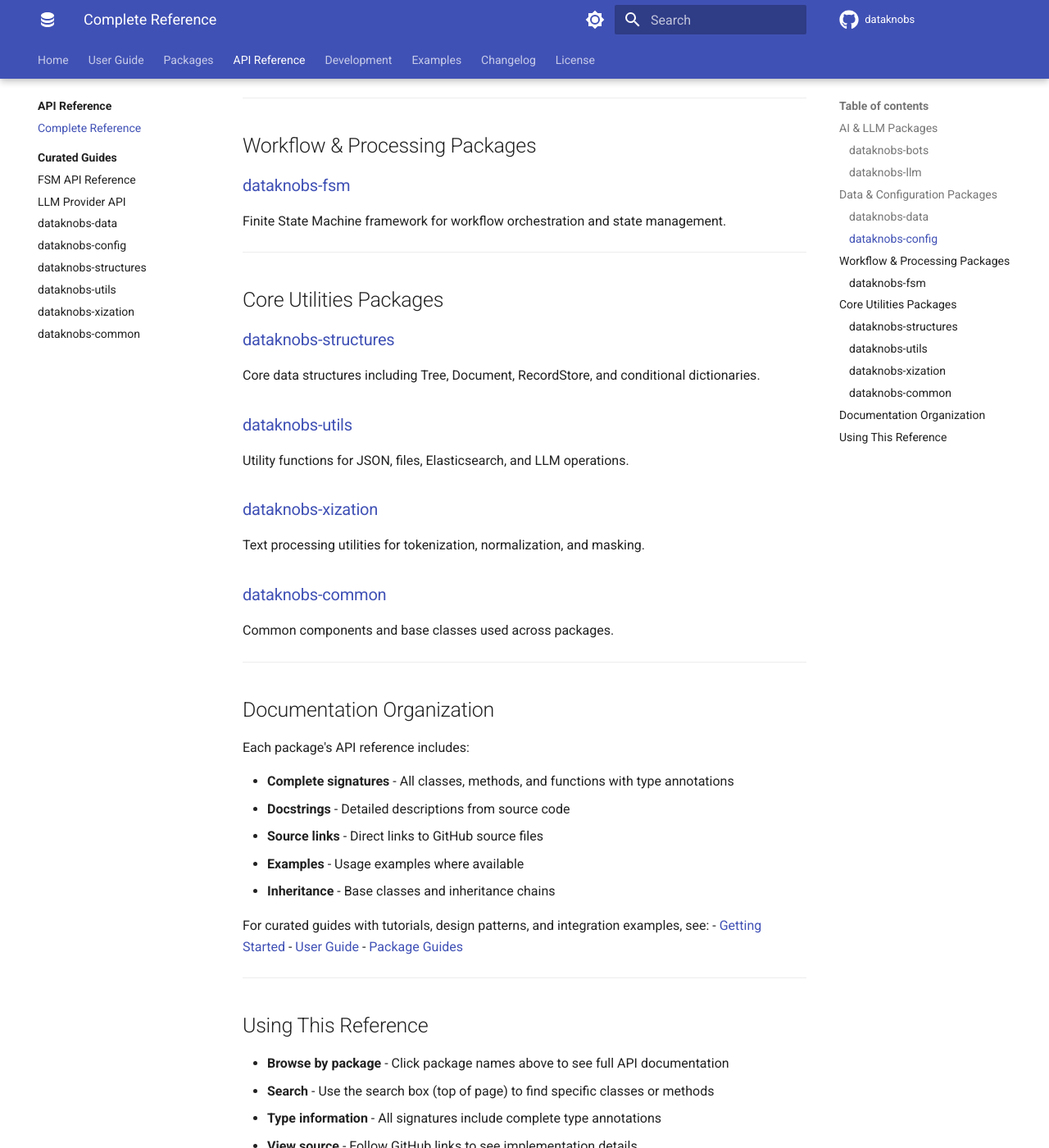
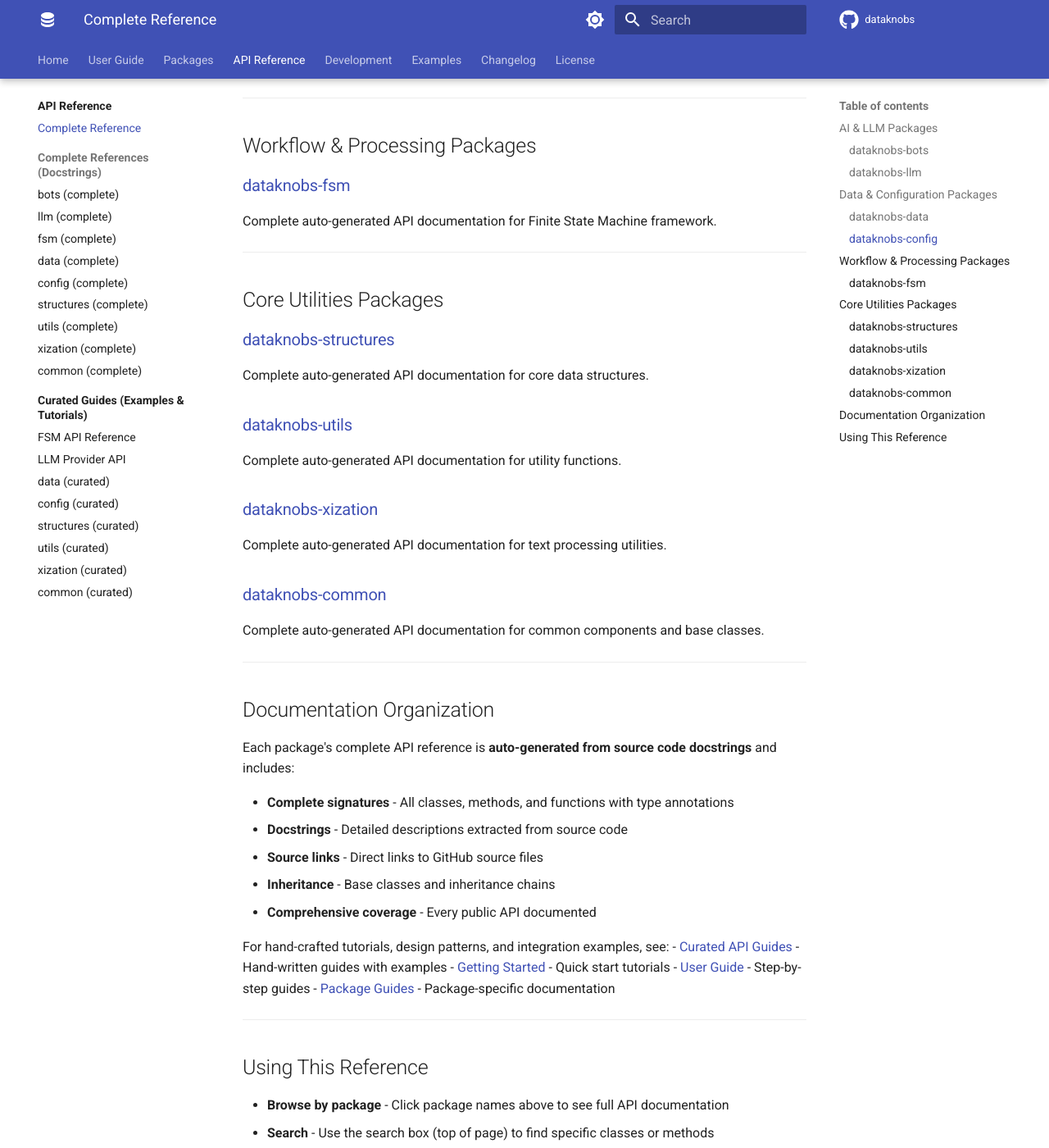
Before and after one commit to KBS-Labs/dataknobs, an MkDocs documentation site: the page built from docs/api/complete-reference.md, in a window 1280 px wide and 1400 px high, scrolled down 888 px. Shown: the whole window at 82% size. Built offline with MkDocs 1.6.1 and Material for MkDocs 9.7.7, drawn with Linux system fonts in a browser that asks for light colours; comment, search, counter and statistics services are not loaded; some of the changed text lies outside the part shown.

Commit message:
added separate complete API reference pages for each package

```diff
--- a/docs/api/complete-reference.md
+++ b/docs/api/complete-reference.md
@@ -8,61 +8,62 @@ This page provides links to comprehensive API documentation for all Dataknobs pa
 
 ## AI & LLM Packages
 
-### [dataknobs-bots](../packages/bots/api/index.md)
-AI chatbots and agents with comprehensive tool integration examples.
+### [dataknobs-bots](reference/bots.md)
+Complete auto-generated API documentation for AI chatbots and agents.
 
-### [dataknobs-llm](../packages/llm/api/llm.md)
-LLM provider interfaces, prompts, conversations, and structured tool calling.
+### [dataknobs-llm](reference/llm.md)
+Complete auto-generated API documentation for LLM provider interfaces, prompts, and conversations.
 
 ---
 
 ## Data & Configuration Packages
 
-### [dataknobs-data](dataknobs-data.md)
-Data abstraction layer with support for multiple backends (Elasticsearch, PostgreSQL, MongoDB, SQLite).
+### [dataknobs-data](reference/data.md)
+Complete auto-generated API documentation for data abstraction layer with multiple backends.
 
-### [dataknobs-config](dataknobs-config.md)
-Configuration management with references, environment overrides, and secret handling.
+### [dataknobs-config](reference/config.md)
+Complete auto-generated API documentation for configuration management.
 
 ---
 
 ## Workflow & Processing Packages
 
-### [dataknobs-fsm](../packages/fsm/api/index.md)
-Finite State Machine framework for workflow orchestration and state management.
+### [dataknobs-fsm](reference/fsm.md)
+Complete auto-generated API documentation for Finite State Machine framework.
 
 ---
 
 ## Core Utilities Packages
 
-### [dataknobs-structures](dataknobs-structures.md)
-Core data structures including Tree, Document, RecordStore, and conditional dictionaries.
+### [dataknobs-structures](reference/structures.md)
+Complete auto-generated API documentation for core data structures.
 
-### [dataknobs-utils](dataknobs-utils.md)
-Utility functions for JSON, files, Elasticsearch, and LLM operations.
+### [dataknobs-utils](reference/utils.md)
+Complete auto-generated API documentation for utility functions.
 
-### [dataknobs-xization](dataknobs-xization.md)
-Text processing utilities for tokenization, normalization, and masking.
+### [dataknobs-xization](reference/xization.md)
+Complete auto-generated API documentation for text processing utilities.
 
-### [dataknobs-common](dataknobs-common.md)
-Common components and base classes used across packages.
+### [dataknobs-common](reference/common.md)
+Complete auto-generated API documentation for common components and base classes.
 
 ---
 
 ## Documentation Organization
 
-Each package's API reference includes:
+Each package's complete API reference is **auto-generated from source code docstrings** and includes:
 
 - **Complete signatures** - All classes, methods, and functions with type annotations
-- **Docstrings** - Detailed descriptions from source code
+- **Docstrings** - Detailed descriptions extracted from source code
 - **Source links** - Direct links to GitHub source files
-- **Examples** - Usage examples where available
 - **Inheritance** - Base classes and inheritance chains
+- **Comprehensive coverage** - Every public API documented
 
-For curated guides with tutorials, design patterns, and integration examples, see:
-- [Getting Started](../getting-started.md)
-- [User Guide](../user-guide/index.md)
-- [Package Guides](../packages/index.md)
+For hand-crafted tutorials, design patterns, and integration examples, see:
+- [Curated API Guides](index.md#curated-guides-below) - Hand-written guides with examples
+- [Getting Started](../getting-started.md) - Quick start tutorials
+- [User Guide](../user-guide/index.md) - Step-by-step guides
+- [Package Guides](../packages/index.md) - Package-specific documentation
 
 ---
 
--- a/mkdocs.yml
+++ b/mkdocs.yml
@@ -205,16 +205,26 @@ nav:
   - API Reference:
     - api/index.md
     - Complete Reference: api/complete-reference.md
-    - Curated Guides:
-      - dataknobs-bots: packages/bots/api/index.md
-      - dataknobs-fsm: packages/fsm/api/index.md
-      - dataknobs-llm: packages/llm/api/llm.md
-      - dataknobs-data: api/dataknobs-data.md
-      - dataknobs-config: api/dataknobs-config.md
-      - dataknobs-structures: api/dataknobs-structures.md
-      - dataknobs-utils: api/dataknobs-utils.md
-      - dataknobs-xization: api/dataknobs-xization.md
-      - dataknobs-common: api/dataknobs-common.md
+    - Complete References (Docstrings):
+      - bots (complete): api/reference/bots.md
+      - llm (complete): api/reference/llm.md
+      - fsm (complete): api/reference/fsm.md
+      - data (complete): api/reference/data.md
+      - config (complete): api/reference/config.md
+      - structures (complete): api/reference/structures.md
+      - utils (complete): api/reference/utils.md
+      - xization (complete): api/reference/xization.md
+      - common (complete): api/reference/common.md
+    - Curated Guides (Examples & Tutorials):
+      - bots (curated): packages/bots/api/index.md
+      - fsm (curated): packages/fsm/api/index.md
+      - llm (curated): packages/llm/api/llm.md
+      - data (curated): api/dataknobs-data.md
+      - config (curated): api/dataknobs-config.md
+      - structures (curated): api/dataknobs-structures.md
+      - utils (curated): api/dataknobs-utils.md
+      - xization (curated): api/dataknobs-xization.md
+      - common (curated): api/dataknobs-common.md
 
   - Development:
     - Overview: development/index.md
```
Also changed, not shown: docs/api/dataknobs-common.md (+4 -9 lines), docs/api/dataknobs-structures.md (+4 -48 lines), docs/api/reference/bots.md (added, +19 -0 lines), docs/api/reference/common.md (added, +19 -0 lines), docs/api/reference/config.md (added, +19 -0 lines), docs/api/reference/data.md (added, +19 -0 lines), docs/api/reference/fsm.md (added, +19 -0 lines), docs/api/reference/llm.md (added, +19 -0 lines), docs/api/reference/structures.md (added, +19 -0 lines), docs/api/reference/utils.md (added, +19 -0 lines), docs/api/reference/xization.md (added, +19 -0 lines), docs/packages/llm/api/tools.md (+4 -37 lines).
